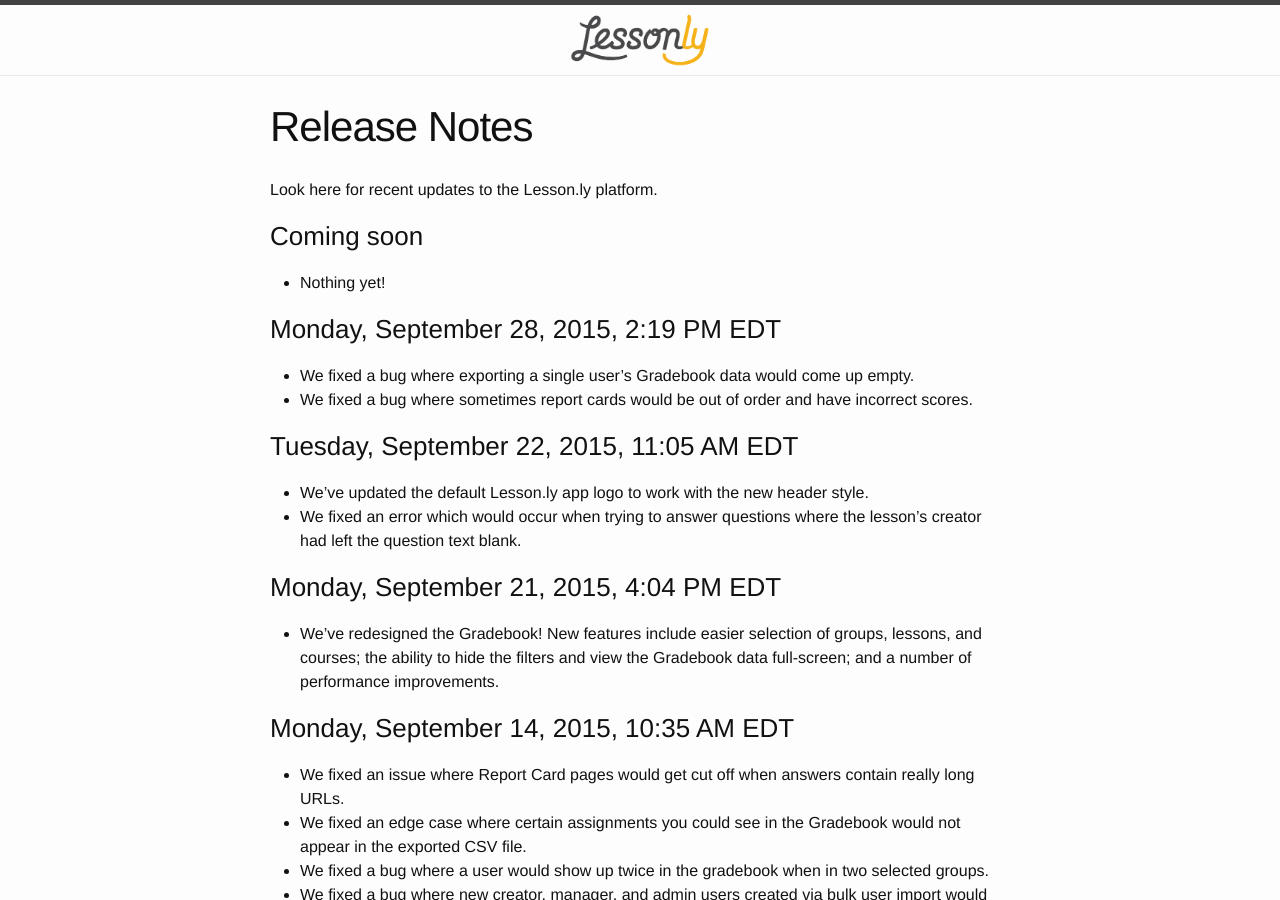
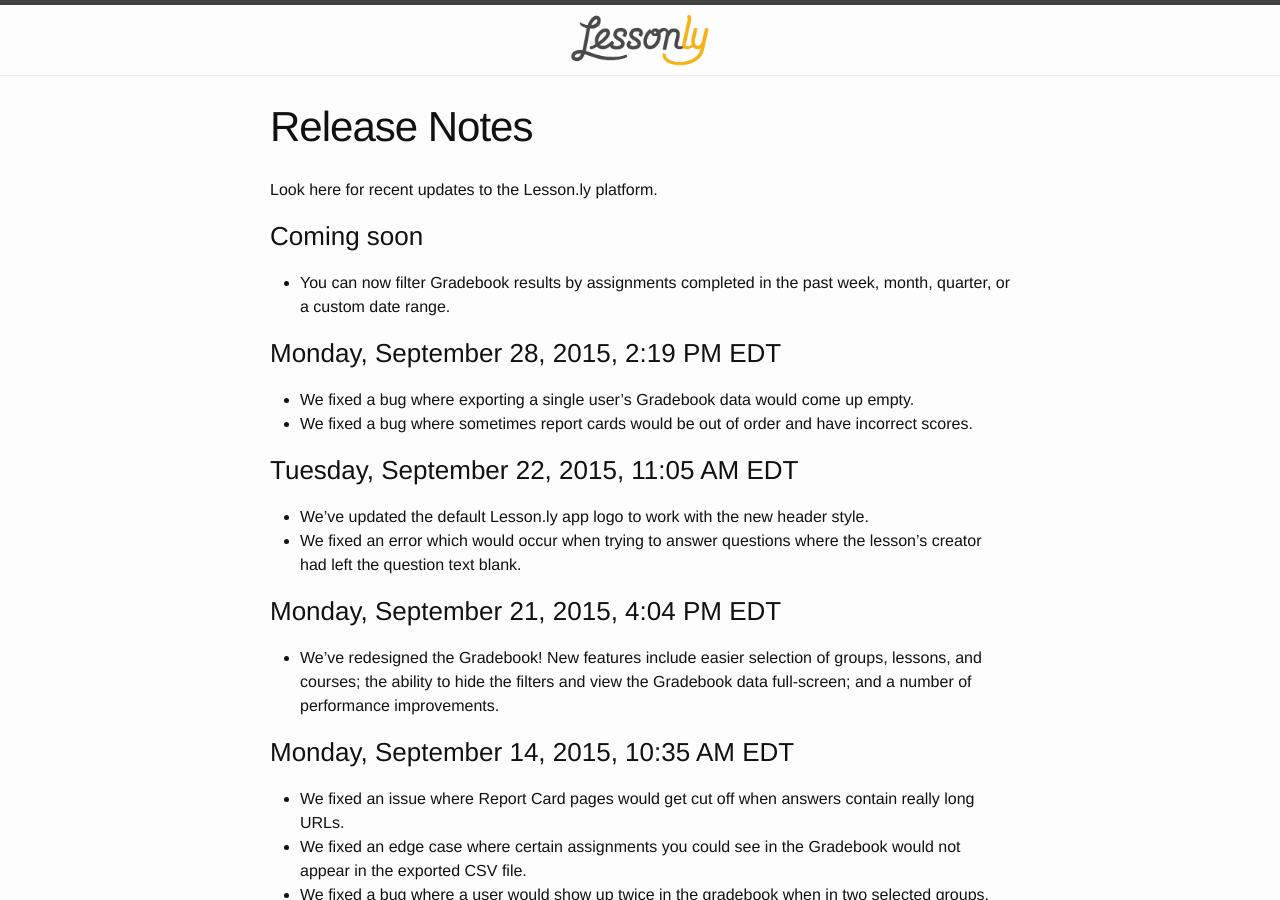
Before and after one commit to isabella232/lessonly.github.io, a Jekyll site: the page built from release-notes.md, in a window 1280 px wide and 900 px high. Built offline with Jekyll 4.4.1, drawn with Linux system fonts in a browser that asks for light colours.

Commit message:
Gradebook filter by date range

```diff
--- a/release-notes.md
+++ b/release-notes.md
@@ -8,7 +8,7 @@
 
 ### Coming soon
 
-- Nothing yet!
+- You can now filter Gradebook results by assignments completed in the past week, month, quarter, or a custom date range.
 
 ### Monday, September 28, 2015, 2:19 PM EDT
 
```
